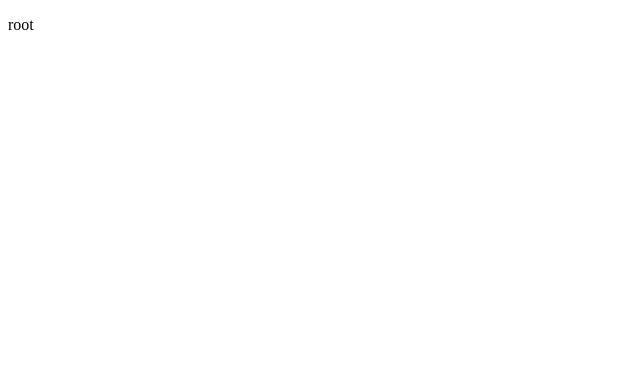
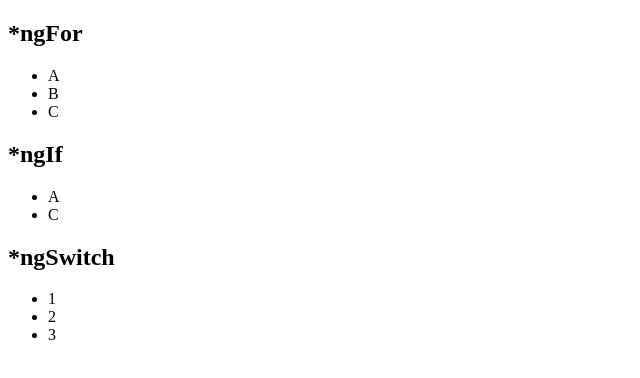
Before and after one commit to JosueSdev/apex-angular-bootcamp, an Angular app: page / in a window 1280 px wide. Shown: the top 378 px of the page, without its empty margins (0-640 px from the left). Built offline with nearby package versions, Linux system fonts and the light colour scheme.

Commit message:
first proposal

```diff
--- a/src/app/app.component.html
+++ b/src/app/app.component.html
@@ -1 +1,20 @@
-<p>root</p>
+<h2>*ngFor</h2>
+<ul>
+  <li *ngFor="let char of characters">{{char}}</li>
+</ul>
+<h2>*ngIf</h2>
+<ul>
+  <ng-template ngFor let-char [ngForOf]="characters">
+    <li *ngIf="char !== 'B'">{{char}}</li>
+  </ng-template>
+</ul>
+<h2>*ngSwitch</h2>
+<ul>
+  <ng-template ngFor let-char [ngForOf]="characters">
+    <ng-container [ngSwitch]="char">
+      <li *ngSwitchCase="'A'">1</li>
+      <li *ngSwitchCase="'B'">2</li>
+      <li *ngSwitchCase="'C'">3</li>
+    </ng-container>
+  </ng-template>
+</ul>
--- a/src/app/app.component.ts
+++ b/src/app/app.component.ts
@@ -6,5 +6,5 @@ import { Component } from '@angular/core';
   styleUrl: './app.component.scss'
 })
 export class AppComponent {
-  title = 'apex-angular-bootcamp';
+  characters = ["A", "B", "C"];
 }
```
